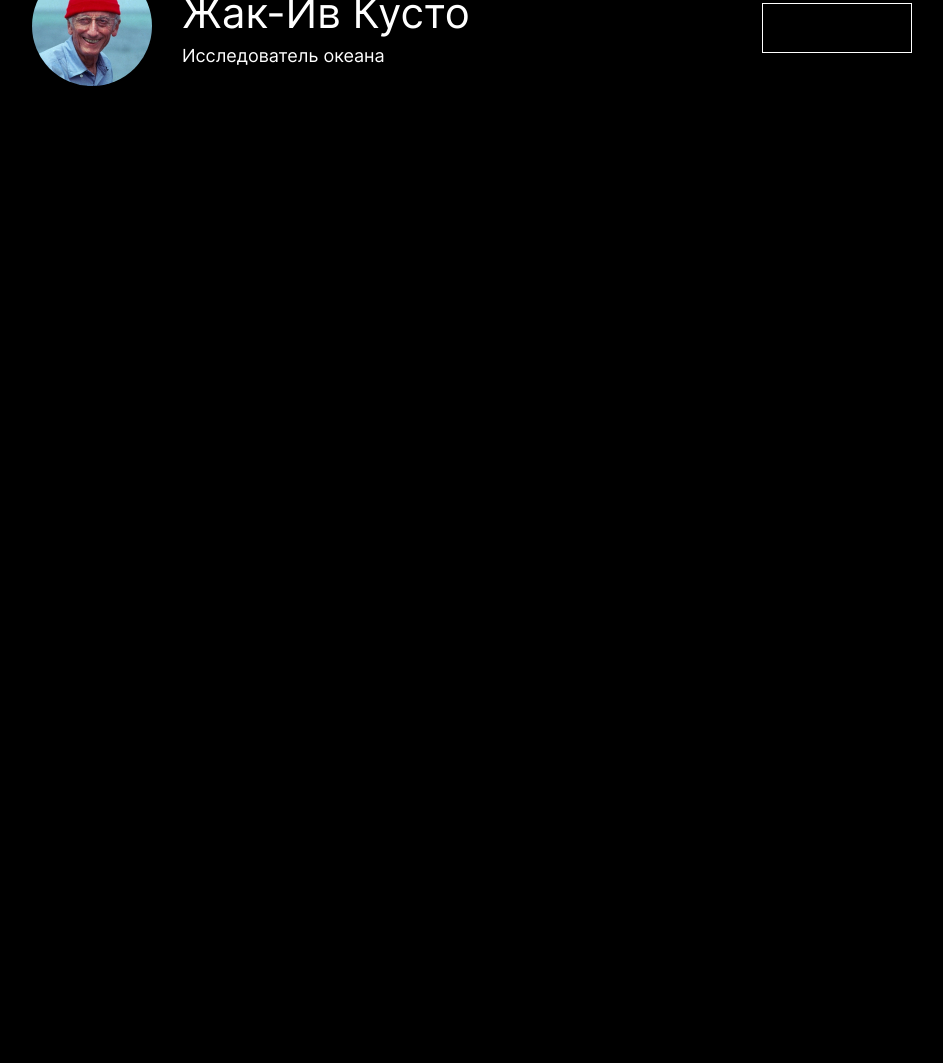
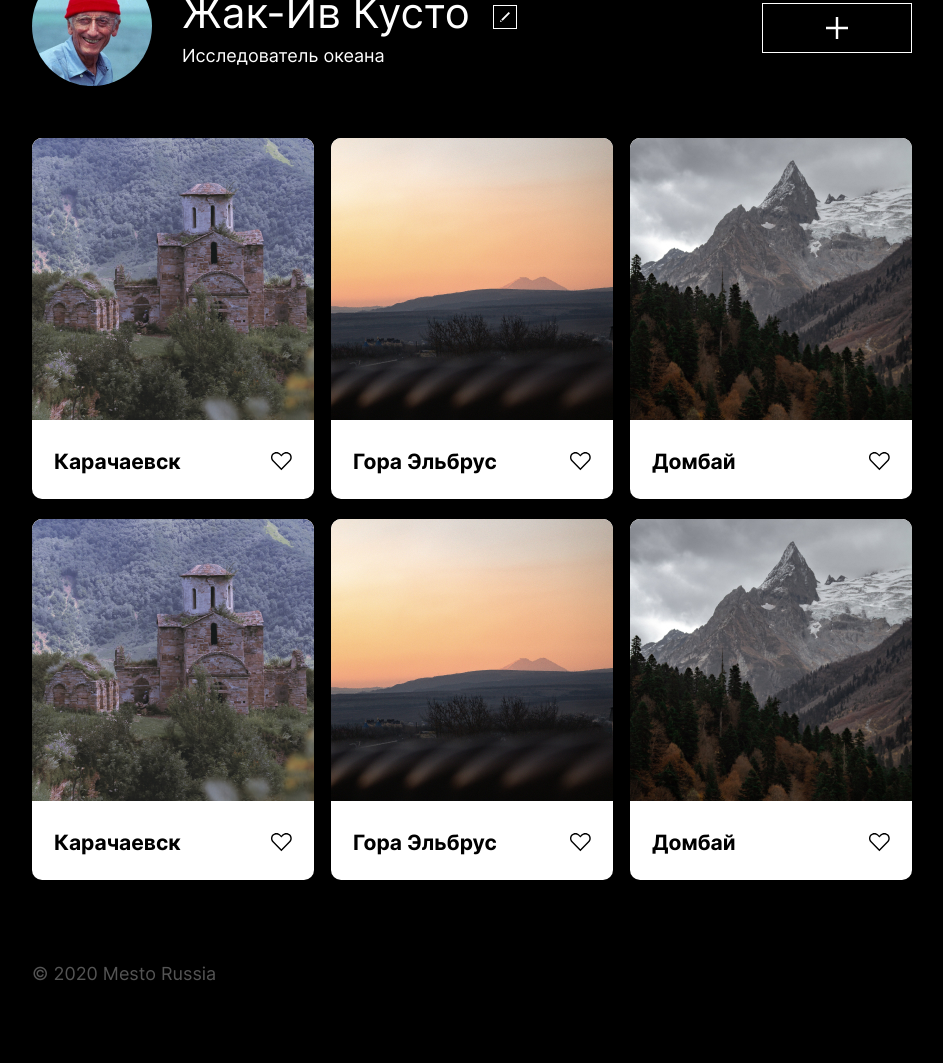
Before and after one commit to illiaGoncharov/mesto, a plain HTML site: page index.html in a window 1280 px wide. Shown: the part 192-1255 px from the top of the page, without its empty margins (168-1111 px from the left). Before the commit the page ends 800 px from the top, so only its background shows below. Drawn offline with Linux system fonts and the light colour scheme.

Commit message:
place-cards basic + footer

```diff
--- /dev/null
+++ b/blocks/footer/footer.css
@@ -0,0 +1,7 @@
+.footer {
+  width: 880px;
+  margin: 0px auto;
+  padding-top: 66px;
+  padding-bottom: 60px;
+  color: #545454;
+}
--- /dev/null
+++ b/blocks/place-card/__caption/place-card__caption.css
@@ -0,0 +1,5 @@
+.place-card__caption {
+  padding: 25px 22px 31px 22px;
+  display: flex;
+  justify-content: space-between;
+}
--- /dev/null
+++ b/blocks/place-card/__image/place-card__image.css
@@ -0,0 +1,3 @@
+.place-card__image {
+  height: 282px;
+}
--- /dev/null
+++ b/blocks/place-card/__like-icon/place-card__like-icon.css
@@ -0,0 +1,14 @@
+.place-card__like-icon {
+  width: 21px;
+  background: transparent;
+  background-image: url(/images/card-like.svg);
+  border: none;
+  border-radius: 0px;
+  background-repeat: no-repeat;
+  background-position: center;
+}
+
+.place-card__like-icon:hover {
+  opacity: .6;
+  cursor: pointer;
+}
--- /dev/null
+++ b/blocks/place-card/__title/place-card__title.css
@@ -0,0 +1,3 @@
+.place-card__title {
+  margin: 0;
+}
--- /dev/null
+++ b/blocks/place-card/place-card.css
@@ -0,0 +1,6 @@
+.place-card {
+  height: 361px;
+  border-radius: 10px;
+  overflow: hidden;
+  background: #fff;
+}
--- /dev/null
+++ b/blocks/place-cards/place-cards.css
@@ -0,0 +1,8 @@
+.place-cards {
+  width: 880px;
+  margin: 0px auto;
+  display: grid;
+  grid-template-columns: repeat(3, 282px);
+  column-gap: 17px;
+  row-gap: 20px;
+}
--- a/blocks/profile/__button/profile__button.css
+++ b/blocks/profile/__button/profile__button.css
@@ -4,7 +4,7 @@
   border-radius: 0px;
   min-width: 150px;
   height: 50px;
-  background-image: url(./images/button-plus.svg);
+  background-image: url(/images/button-plus.svg);
   background-repeat: no-repeat;
   background-position: center;
 }
--- a/blocks/profile/__edit-button/profile__edit-button.css
+++ b/blocks/profile/__edit-button/profile__edit-button.css
@@ -1,6 +1,6 @@
 .profile__edit-button {
   background: transparent;
-  background-image: url(./images/edit.svg);
+  background-image: url(/images/edit.svg);
   width: 24px;
   height: 24px;
   display: inline;
--- a/index.html
+++ b/index.html
@@ -3,7 +3,7 @@
 <head>
 	<meta charset="UTF-8">
 	<meta name="viewport" content="width=device-width, initial-scale=1.0">
-	<title>Mesto Russia</title>
+	<title>Mesto</title>
 	<link rel="stylesheet" href="./pages/index.css">
 </head>
 <body class="body">
@@ -26,16 +26,65 @@
         <button class="profile__button"></button>
       </section>
       <section class="place-cards">
-        <!-- <div class="place-card">
-          <div class="place-card__image"></div>
+        <div class="place-card">
+          <div class="place-card__image-сontainer">
+            <img src="./images/card-karachaevsk.jpg" alt="Карачаевск" class="place-card__image">
+          </div>
           <div class="place-card__caption">
-            <h3 class="place-card__title"></h3>
+            <h3 class="place-card__title">Карачаевск</h3>
             <button class="place-card__like-icon"></button>
           </div>
-        </div> -->
+        </div>
+        <div class="place-card">
+          <div class="place-card__image-сontainer">
+            <img src="./images/card-elbrus.jpg" alt="Карачаевск" class="place-card__image">
+          </div>
+          <div class="place-card__caption">
+            <h3 class="place-card__title">Гора Эльбрус</h3>
+            <button class="place-card__like-icon"></button>
+          </div>
+        </div>
+        <div class="place-card">
+          <div class="place-card__image-сontainer">
+            <img src="./images/card-dombay.jpg" alt="Карачаевск" class="place-card__image">
+          </div>
+          <div class="place-card__caption">
+            <h3 class="place-card__title">Домбай</h3>
+            <button class="place-card__like-icon"></button>
+          </div>
+        </div>
+        <div class="place-card">
+          <div class="place-card__image-сontainer">
+            <img src="./images/card-karachaevsk.jpg" alt="Карачаевск" class="place-card__image">
+          </div>
+          <div class="place-card__caption">
+            <h3 class="place-card__title">Карачаевск</h3>
+            <button class="place-card__like-icon"></button>
+          </div>
+        </div>
+        <div class="place-card">
+          <div class="place-card__image-сontainer">
+            <img src="./images/card-elbrus.jpg" alt="Карачаевск" class="place-card__image">
+          </div>
+          <div class="place-card__caption">
+            <h3 class="place-card__title">Гора Эльбрус</h3>
+            <button class="place-card__like-icon"></button>
+          </div>
+        </div>
+        <div class="place-card">
+          <div class="place-card__image-сontainer">
+            <img src="./images/card-dombay.jpg" alt="Карачаевск" class="place-card__image">
+          </div>
+          <div class="place-card__caption">
+            <h3 class="place-card__title">Домбай</h3>
+            <button class="place-card__like-icon"></button>
+          </div>
+        </div>
       </section>
     </main>
-    <footer class="footer"></footer>
+    <footer class="footer">
+      <p class="footer__copyright">© 2020 Mesto Russia</p>
+    </footer>
   </div>
 </body>
 </html>
--- a/pages/index.css
+++ b/pages/index.css
@@ -14,3 +14,12 @@
 @import url(/blocks/profile/__edit-button/profile__edit-button.css);
 @import url(/blocks/profile/__subtitle/profile__subtitle.css);
 @import url(/blocks/profile/__button/profile__button.css);
+
+@import url(/blocks/place-cards/place-cards.css);
+@import url(/blocks/place-card/place-card.css);
+@import url(/blocks/place-card/__image/place-card__image.css);
+@import url(/blocks/place-card/__caption/place-card__caption.css);
+@import url(/blocks/place-card/__title/place-card__title.css);
+@import url(/blocks/place-card/__like-icon/place-card__like-icon.css);
+
+@import url(/blocks/footer/footer.css);
--- a/plan.txt
+++ b/plan.txt
@@ -3,7 +3,7 @@ plan
 [] = git add . && git commit -m ""
 
 --- layout
--
+- place-cards basic
 
 
 
@@ -12,3 +12,4 @@ done
 + initail + basic file structure & files [normalize, fonts, css structure]
 + html layout
 + header + profile basic
++ header + profile [desktop]
```
Also changed, not shown: images/card-dombay.jpg (added), images/card-elbrus.jpg (added), images/card-karachaevsk.jpg (added), images/card-like.svg (added).
